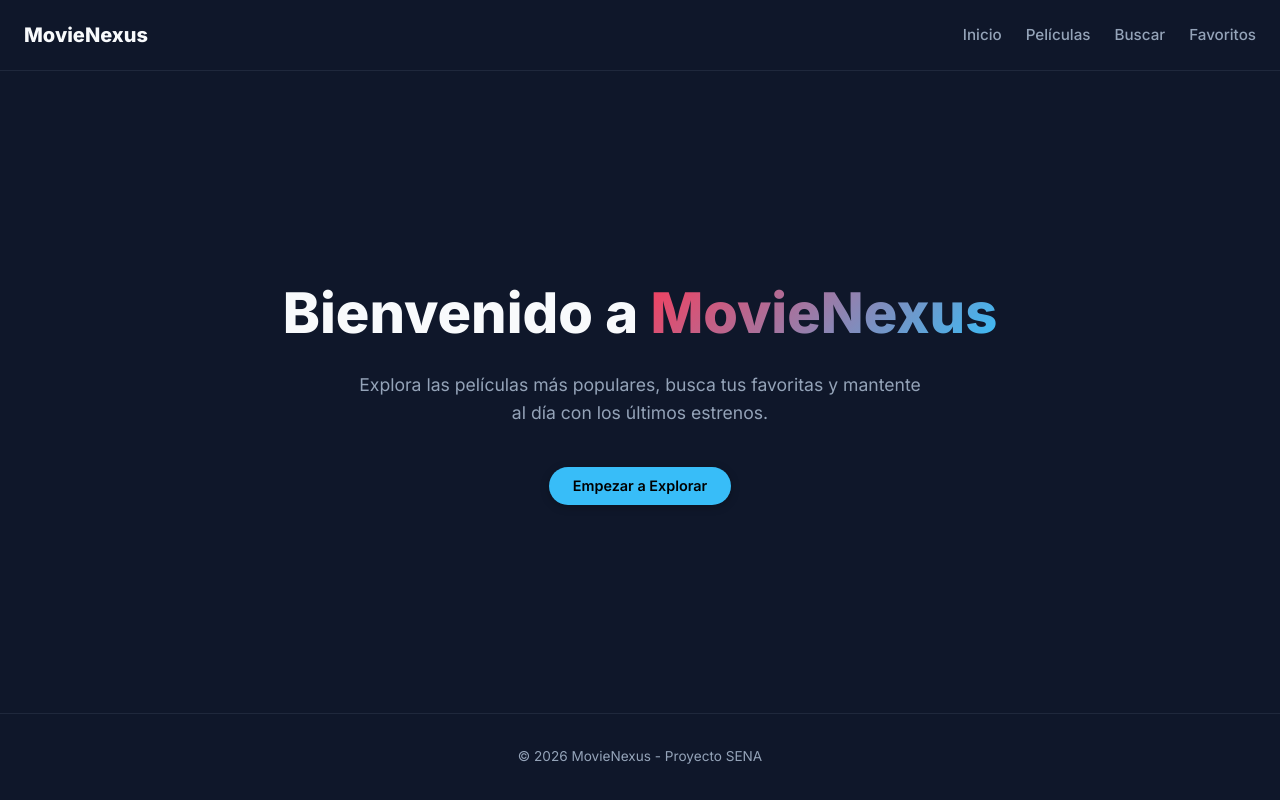
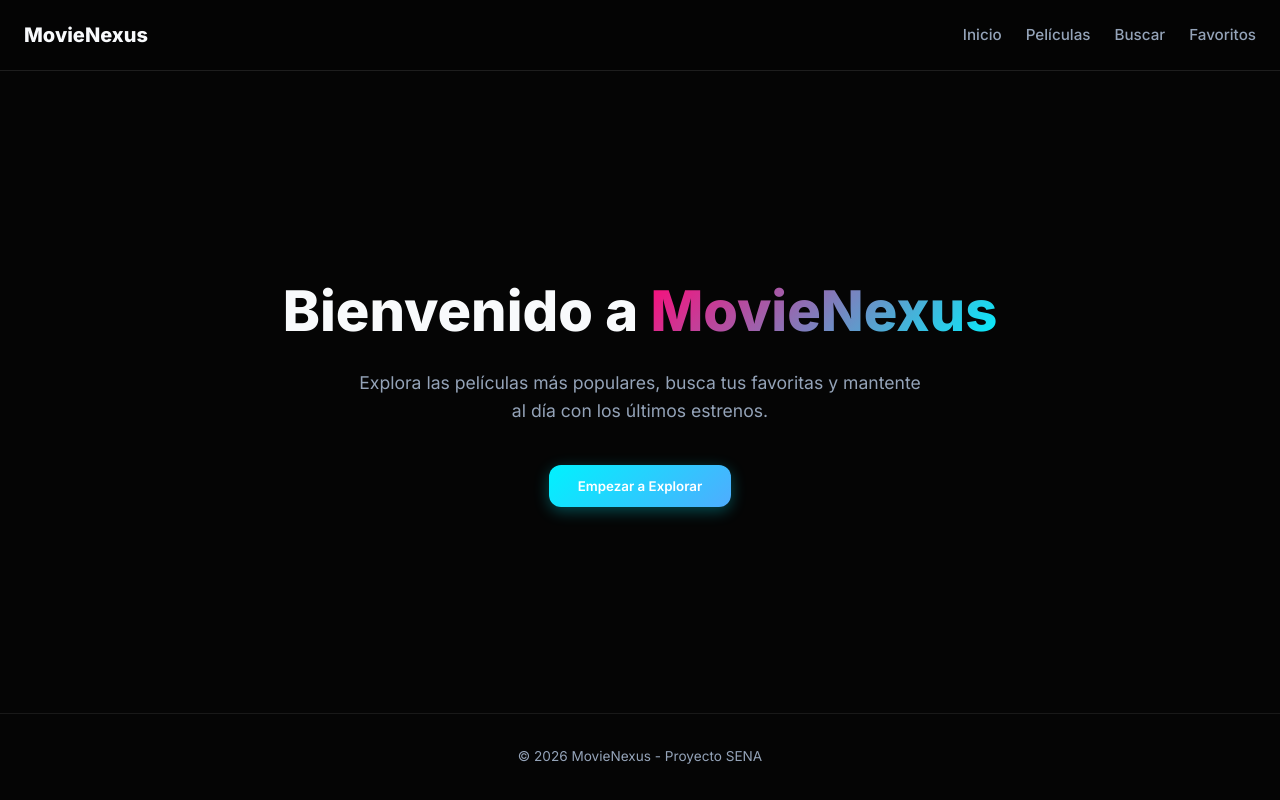
Before and after one commit to MarioAguillon/MovieNexus, an Angular app: page / in a window 1280 px wide. Built offline with nearby package versions, Linux system fonts and the light colour scheme; no server answers.

Commit message:
feat: implementar sistema de diseño premium y glassmorphism (Día 3)

```diff
--- a/src/app/features/home/home.html
+++ b/src/app/features/home/home.html
@@ -7,6 +7,6 @@
   </p>
 
   <div class="hero-actions animate-fade-in-up stagger" style="margin-top: 2rem;">
-    <button class="btn-primary" style="background: var(--primary); color: #000;">Empezar a Explorar</button>
+    <button class="btn-premium">Empezar a Explorar</button>
   </div>
 </section>
--- a/src/app/shared/components/layout/header/header.css
+++ b/src/app/shared/components/layout/header/header.css
@@ -1,7 +1,12 @@
 .header {
   width: 100%;
-  border-bottom: 1px solid var(--border-color);
-  background-color: var(--bg-color);
+  border-bottom: var(--border-glass);
+  background-color: var(--glass);
+  backdrop-filter: blur(12px); /* Magia pura de CSS! */
+  -webkit-backdrop-filter: blur(12px);
+  position: sticky;
+  top: 0;
+  z-index: 1000;
 }
 .header-content {
   display: flex;
@@ -22,7 +27,22 @@
   color: var(--text-muted);
   font-weight: 500;
   font-size: 0.95rem;
+  position: relative;
+  text-decoration: none;
+}
+.nav-links a::after {
+  content: '';
+  position: absolute;
+  width: 0;
+  height: 2px;
+  bottom: -4px;
+  left: 0;
+  background-color: var(--primary);
+  transition: width var(--transition);
 }
 .nav-links a:hover {
   color: var(--primary);
 }
+.nav-links a:hover::after {
+  width: 100%;
+}
--- a/src/styles.css
+++ b/src/styles.css
@@ -8,40 +8,36 @@
 
 /* ---------- Design Tokens ---------- */
 :root {
-  /* Backgrounds */
-  --bg-color:      #0f172a;
-  --bg-surface:    #1e293b;
-  --bg-card:       #1e293bee;
-  --bg-glass:      rgba(30, 41, 59, 0.65);
+  /* Colores Core (Premium Obsidian & Neon) */
+  --bg-color: #050505;       /* Fondo más profundo */
+  --bg-accent: #111111;
+  --primary: #00f2fe;        /* Electric Cyan */
+  --primary-glow: rgba(0, 242, 254, 0.3);
+  --accent: #fe0979;         /* Neon Pink */
 
-  /* Brand */
-  --primary:       #38bdf8;
-  --primary-hover: #7dd3fc;
-  --primary-glow:  rgba(56, 189, 248, 0.25);
-  --accent:        #f43f5e;
-  --accent-hover:  #fb7185;
+  /* Gradientes Premium */
+  --grad-main: linear-gradient(135deg, var(--primary), #4facfe);
+  --grad-surface: linear-gradient(to bottom, rgba(255,255,255,0.05), transparent);
 
-  /* Text */
-  --text-main:     #f8fafc;
-  --text-muted:    #94a3b8;
-  --text-dim:      #64748b;
+  /* Espaciado y Radio (Consistencia) */
+  --spacing-sm: 0.5rem;
+  --spacing-md: 1rem;
+  --spacing-lg: 2rem;
+  --radius-lg: 16px;
 
-  /* Borders & Misc */
-  --border-color:  rgba(148, 163, 184, 0.12);
-  --radius:        12px;
-  --radius-sm:     8px;
-  --radius-lg:     20px;
-  --radius-full:   9999px;
+  /* Profundidad */
+  --glass: rgba(5, 5, 5, 0.7);
+  --border-glass: 1px solid rgba(255, 255, 255, 0.1);
 
-  /* Shadows */
-  --shadow-sm:     0 2px 8px  rgba(0, 0, 0, 0.25);
-  --shadow-md:     0 4px 16px rgba(0, 0, 0, 0.35);
-  --shadow-lg:     0 8px 32px rgba(0, 0, 0, 0.45);
-  --shadow-glow:   0 0 20px var(--primary-glow);
-
-  /* Transitions */
-  --ease-out:      cubic-bezier(0.16, 1, 0.3, 1);
-  --duration:      0.3s;
+  /* --- Variables adicionales de seguridad --- */
+  --transition: 0.3s ease;
+  --radius: 12px;
+  --text-main: #f8fafc;
+  --text-muted: #94a3b8;
+  --text-dim: #64748b;
+  --border-color: rgba(255, 255, 255, 0.08);
+  --bg-surface: #111111;
+  --bg-card: #151515;
 }
 
 /* ---------- Reset & Base ---------- */
@@ -250,3 +246,25 @@ ul, ol {
     font-size: 1.35rem;
   }
 }
+
+/* ---------- Botón Premium (Día 3) ---------- */
+.btn-premium {
+  display: inline-flex;
+  align-items: center;
+  justify-content: center;
+  padding: 0.8rem 1.8rem;
+  background: var(--grad-main); /* Usamos el gradiente que definimos en :root */
+  color: white;
+  font-weight: 600;
+  border-radius: var(--radius); /* Bordes redondeados consistentes */
+  border: none;
+  cursor: pointer;
+  transition: var(--transition); /* ¡Crucial para que el brillo no sea brusco! */
+  box-shadow: 0 4px 15px var(--primary-glow); /* Sombra inicial sutil */
+}
+
+.btn-premium:hover {
+  transform: translateY(-2px); /* El botón "salta" hacia el usuario */
+  box-shadow: 0 8px 25px var(--primary-glow); /* La sombra crece y brilla más */
+  filter: brightness(1.1); /* El color se aclara ligeramente */
+}
```
